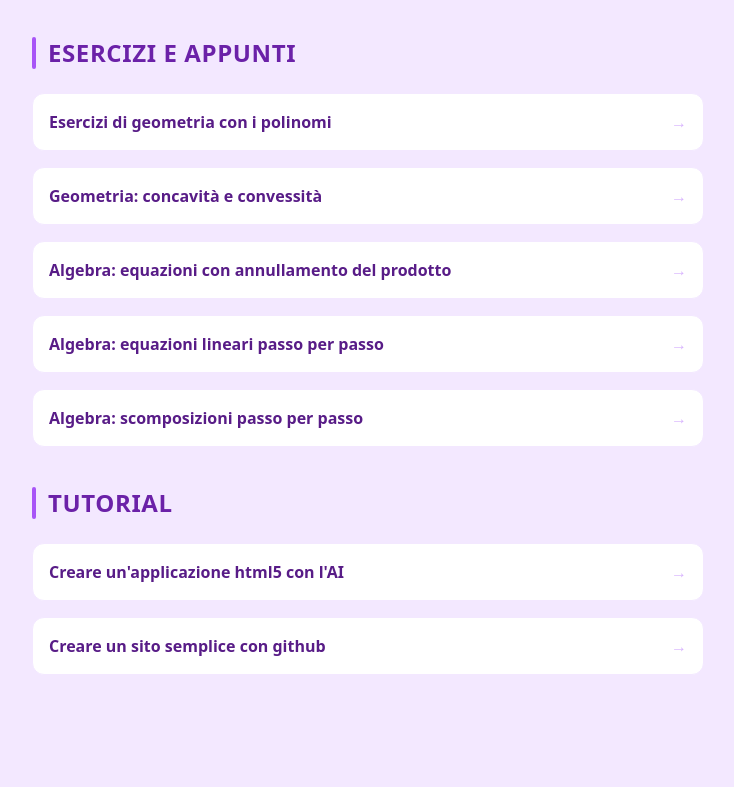
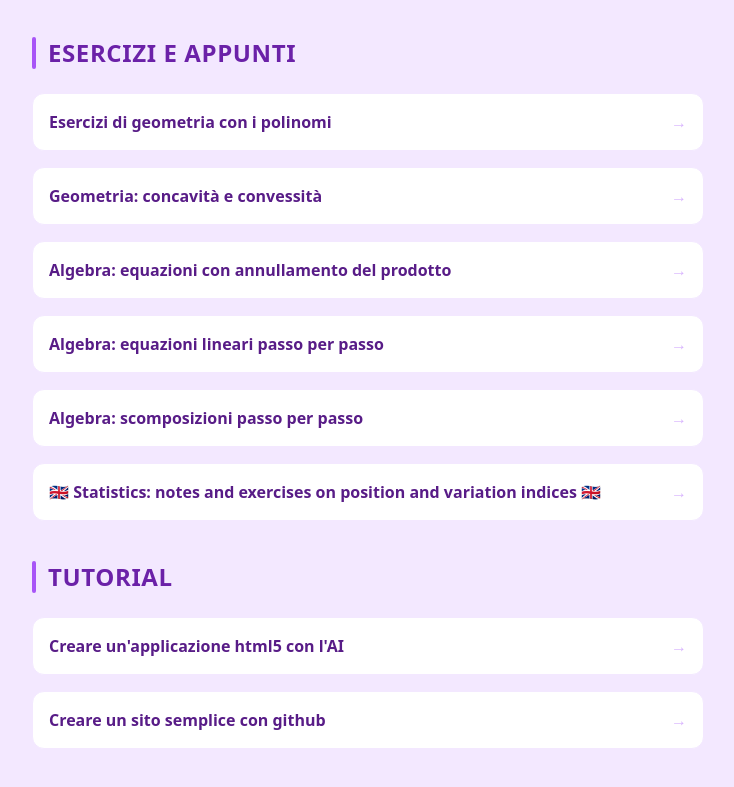
Before and after one commit to lbomben/lbomben.github.io, a plain HTML site: page index.html in a window 1280 px wide. Shown: the part 939-1726 px from the top of the page, without its empty margins (272-1006 px from the left). Before the commit the page ends 1702 px from the top, so only its background shows below. Drawn offline with nearby package versions, Linux system fonts and the light colour scheme.

Commit message:
Update index.html

```diff
--- a/index.html
+++ b/index.html
@@ -125,6 +125,11 @@
                     <span class="text-purple-900 font-semibold group-hover:text-purple-600">Algebra: scomposizioni passo per passo</span>
                     <span class="text-purple-300 group-hover:translate-x-1 transition-transform">→</span>
                 </a>
+
+                <a href="./statsNotes.html" class="project-card bg-white p-4 rounded-xl border border-purple-100 flex items-center justify-between group">
+                    <span class="text-purple-900 font-semibold group-hover:text-purple-600">🇬🇧 Statistics: notes and exercises on position and variation indices 🇬🇧</span>
+                    <span class="text-purple-300 group-hover:translate-x-1 transition-transform">→</span>
+                </a>
             </div>
         </section>
 
```
